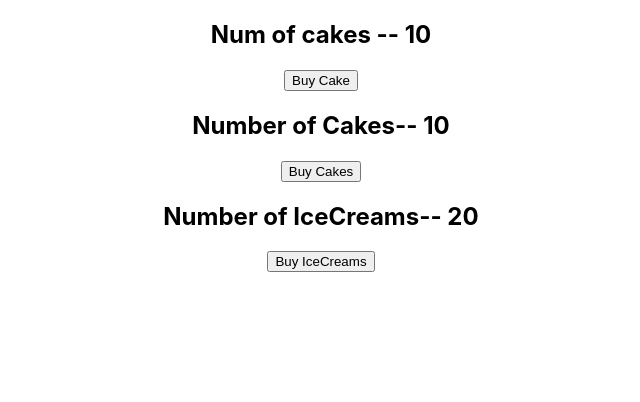
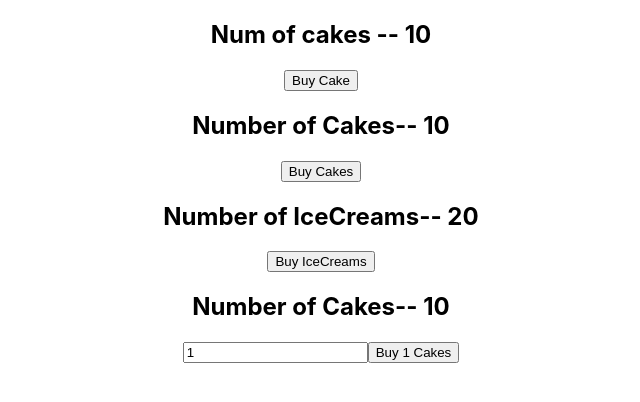
Before and after one commit to neelxie/advanced-redux, a React (Create React App) app: page / in a window 1280 px wide. Shown: the top 402 px of the page, without its empty margins (319-959 px from the left). Built offline with nearby package versions, Linux system fonts and the light colour scheme.

Commit message:
Add new new dispatch and action payload

```diff
--- a/src/App.js
+++ b/src/App.js
@@ -5,6 +5,7 @@ import { Provider } from 'react-redux';
 import store from './redux/store';
 import HooksCake from './components/HooksCake';
 import IceCreamContainer from './components/icecream';
+import NewCakes from './components/NewCakes';
 
 function App() {
   return (
@@ -13,6 +14,7 @@ function App() {
       <HooksCake />
       <CakeContainer />
       <IceCreamContainer />
+      <NewCakes />
     </div>
     </Provider>
   );
--- a/src/components/NewCakes.js
+++ b/src/components/NewCakes.js
@@ -8,7 +8,7 @@ function NewCakes(props) {
     <div>
       <h2>Number of Cakes-- {props.numOfCakes}</h2>
       <input type="text" value={number} onChange={(e) => setNumber(e.target.value)} />
-      <button onClick={props.buyCake}>Buy Cakes</button>
+      <button onClick={() => props.buyCake(number)}>Buy {number} Cakes</button>
     </div>
   );
 }
--- a/src/redux/cakes/cakeActions.js
+++ b/src/redux/cakes/cakeActions.js
@@ -1,6 +1,6 @@
 import { BUY_CAKE } from './cakeTypes';
 
-export const buyCake = number => {
+export const buyCake = (number = 1) => {
   return {
     type: BUY_CAKE,
     payload: number
--- a/src/redux/cakes/cakeReducer.js
+++ b/src/redux/cakes/cakeReducer.js
@@ -7,7 +7,7 @@ const cakeReducer = (state = initialState, action) => {
     case "BUY_CAKE":
       return {
         ...state,
-        numOfCakes: state.numOfCakes - 1,
+        numOfCakes: state.numOfCakes - action.payload,
       };
     default:
       return state;
```
